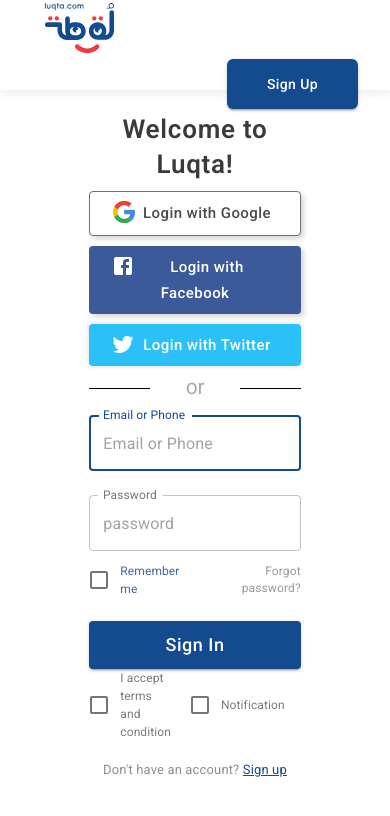
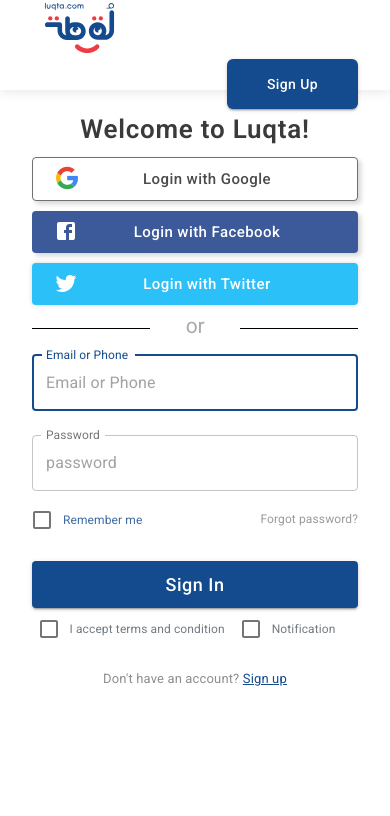
Before and after one commit to RaedShihab/Luqta-Web-App, a React (Create React App) app: page /signin in a window 390 px wide. Shown: the top 816 px of the page. Built offline with nearby package versions, Linux system fonts and the light colour scheme.

Commit message:
responsive fix

```diff
--- a/src/components/Auth/SignIn.tsx
+++ b/src/components/Auth/SignIn.tsx
@@ -240,7 +240,7 @@
           <Grid container spacing={2}>
             <Grid item lg={5} md={5} xs={12}>
               <Grid item lg={12} md={12} xs={12}>
-              <Container component="main" maxWidth="xs" style={{ width: "68%" }}>
+              <Container component="main" maxWidth="xs" style={{ width: !fullScreen ? "68%" : "100%" }}>
             <CssBaseline />
             <div>
               <Typography component="h1" variant="h5" className="luqta-title">
--- a/src/components/Auth/SignUp.tsx
+++ b/src/components/Auth/SignUp.tsx
@@ -228,7 +228,7 @@
           {!  fullScreen && <Toolbar variant="dense" style={{ minHeight: "50px" }} />}
           <Grid container spacing={2} direction="row">
             <Grid item lg={12} md={5} xs={12} direction="row">
-              <Container component="main" maxWidth="xs" style={{ width: "68%" }}>
+              <Container component="main" maxWidth="xs" style={{ width: !fullScreen ? "68%" : "100%" }}>
                 <CssBaseline />
                 <div>
                   <Typography component="h1" variant="h5" className="luqta-title">
```
